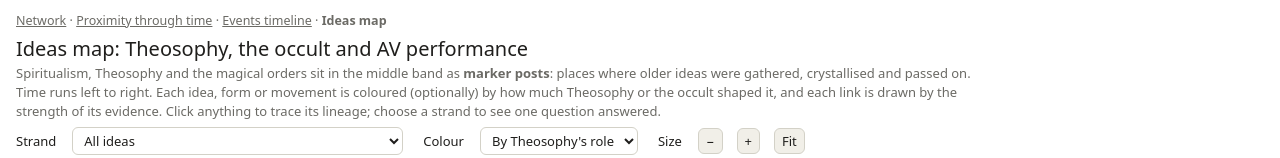
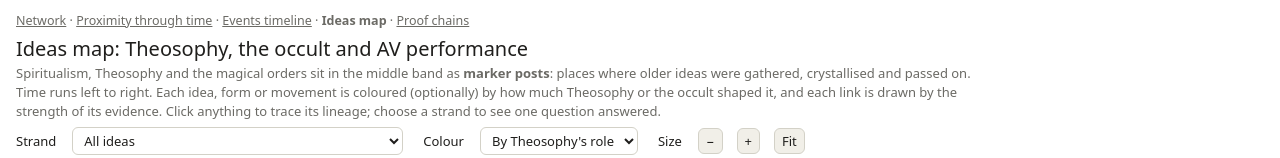
Before and after one commit to lyallmarcus/avant-garde-networks, a plain HTML site: page concepts.html in a window 1280 px wide. Shown: the top 158 px of the page. Drawn offline with nearby package versions, Linux system fonts and the light colour scheme.

Commit message:
Ideas map: add Proof chains to the top menu

```diff
--- a/concepts.html
+++ b/concepts.html
@@ -70,7 +70,7 @@ svg g.num circle{fill:#1f1e1c}svg g.num text{fill:#fff;font-size:10.5px;font-wei
 </style>
 </head>
 <body>
-<nav><a href="network.html">Network</a> · <a href="starfield.html">Proximity through time</a> · <a href="timeline.html">Events timeline</a> · <b>Ideas map</b></nav>
+<nav><a href="network.html">Network</a> · <a href="starfield.html">Proximity through time</a> · <a href="timeline.html">Events timeline</a> · <b>Ideas map</b> · <a href="chains.html">Proof chains</a></nav>
 <h1>Ideas map: Theosophy, the occult and AV performance</h1>
 <div class="sub">Spiritualism, Theosophy and the magical orders sit in the middle band as <b>marker posts</b>: places where older ideas were gathered, crystallised and passed on. Time runs left to right. Each idea, form or movement is coloured (optionally) by how much Theosophy or the occult shaped it, and each link is drawn by the strength of its evidence. Click anything to trace its lineage; choose a strand to see one question answered.</div>
 <div class="row">
```
